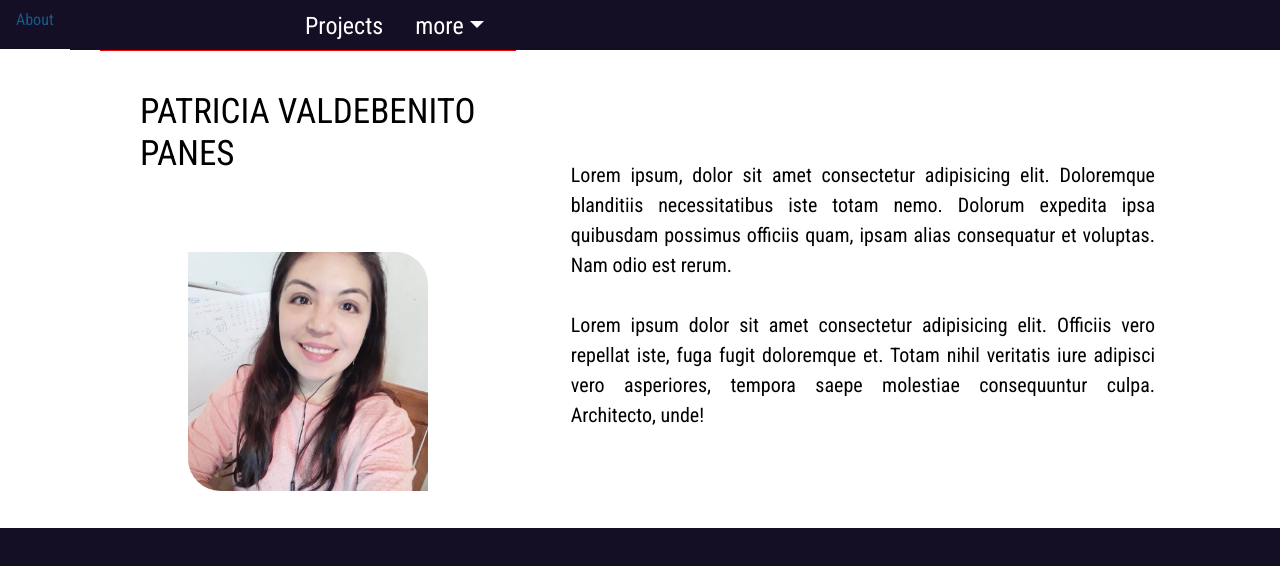
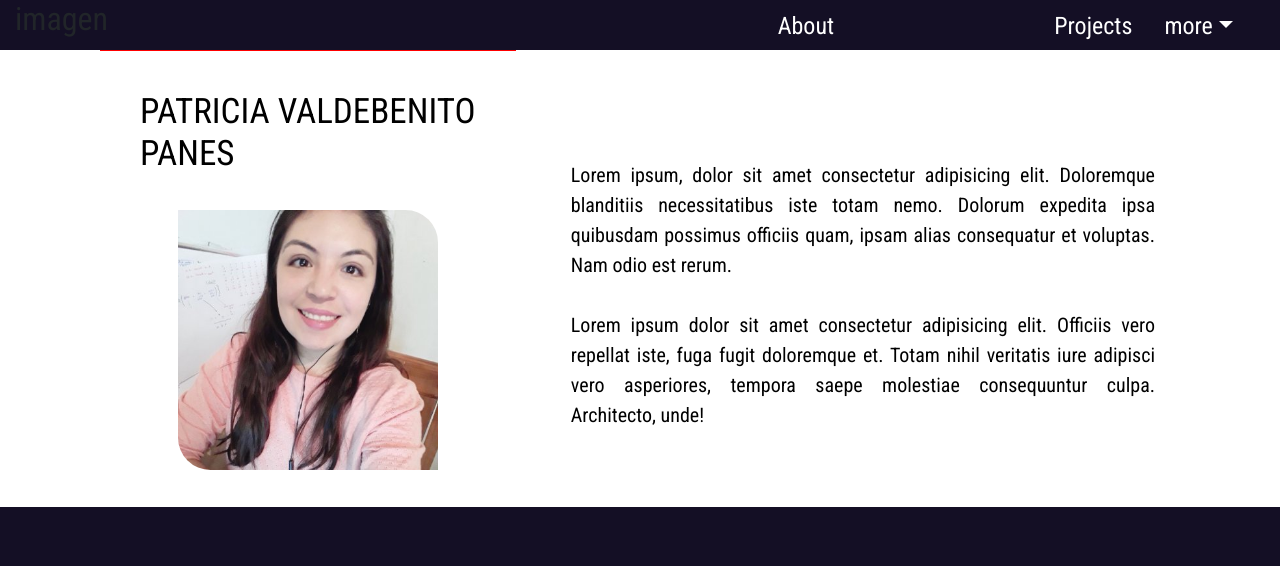
Before and after one commit to Patriciavaldebenito/portafolio4, an Angular app: page /about in a window 1280 px wide. Shown: the top 566 px of the page. Built offline with nearby package versions, Linux system fonts and the light colour scheme; what angular-bootstrap-md would draw is missing.

Commit message:
correccion de margenes en componente menu -html , uso de class bootstrap mx-0

```diff
--- a/src/app/about/about.component.css
+++ b/src/app/about/about.component.css
@@ -10,9 +10,16 @@ p{
 }
 
 
+.container-left-about{
+ display: flex;
+ flex-direction: column;
+
+}
+
 .container-img-about{
-display: flex;
-flex-direction: column;
+    margin: 0 auto;
+    width: 100%;
+    text-align: center;
 }
 
 .img-developer{
@@ -34,11 +41,11 @@ flex-direction: column;
 
 @media screen and (min-width: 768px){
    .img-developer{
-       width: 60%;
-       margin-top: 10%;
-       margin-left: 20%;
+       width: 65%;
+       margin-top: 0%;
+       margin-left: 0%;
    }
-   .container-img-about{
+   .container-left-about{
     padding: 0rem 0rem 0rem 5rem;
    }
    .description-about{
@@ -51,7 +58,7 @@ flex-direction: column;
 
 @media screen and (min-width: 992px){
 
-    .container-img-about,.description-about{
+    .container-left-about,.description-about{
        zoom: 1.25;
      }
 
--- a/src/app/about/about.component.html
+++ b/src/app/about/about.component.html
@@ -3,10 +3,16 @@
 background: #fff;">
 
     <div class="col-12 col-sm-12 col-md-6 col-lg-5 col-xl-5">
-       <div class="container-img-about">
+       <div class="container-left-about">
             <h3>PATRICIA VALDEBENITO PANES</h3>
-            <img src="../../assets/img/3EVErORx_400x400.jpg" alt="photograph patricia valdebenito developer" class="img-fluid img-developer" >
-        </div>
+
+              <div class="container-img-about">
+                <img src="../../assets/img/3EVErORx_400x400.jpg" alt="photograph patricia valdebenito developer" class="img-fluid img-developer" >
+
+              </div>
+
+
+     </div>
     </div>
 
     <div class="col-12 col-sm-12 col-md-6 col-lg-7 col-xl-7 description-about">
--- a/src/app/home/home.component.css
+++ b/src/app/home/home.component.css
@@ -12,6 +12,7 @@ main{
   border-radius: 30px 30px 0px 0px;
 }
 
+
 /*general *//*especifico */
   /*1*/
     .presentation-section{
@@ -19,7 +20,7 @@ main{
       top: 0%;
       left: 40%;
       background: #191945a3;
-      border: 2.5px solid #6ff3fa;
+      border: 1.5px solid #6ff3fa;
      /* background: linear-gradient(-45deg, #ee7752, #e73c7e, #23a6d5, #23d5ab);*/ /*background-size: 400% 400%;*/  /* animation: gradient 20s ease infinite;*/
       border-radius: 1em;
     }
@@ -252,6 +253,8 @@ main{
 
     }
 
+
+
     @media screen and (min-width: 768px) and (max-width: 991px)  {
       .presentation-section{
         padding: 0.5em 3em;
--- a/src/app/menu/menu.component.css
+++ b/src/app/menu/menu.component.css
@@ -22,7 +22,9 @@ ul.nav.ul-more-option{
     margin-right: 1em;
 }
 
-
+.container-logo-home{
+  display:none;
+}
 
 
 nav a.nav-link:hover{
@@ -54,6 +56,13 @@ nav a.nav-link:hover{
   }
   }
 
+  @media (min-width:992px){
+    .container-logo-home{
+      display:block;
+    }
+  }
+
+
   @media screen and (min-width: 800px) and (max-width: 1199px)  {
     nav{
       height: 50px;
--- a/src/app/menu/menu.component.html
+++ b/src/app/menu/menu.component.html
@@ -1,9 +1,13 @@
 <!doctype html>
 
 <header style="max-width:100%;">
-  <div class="row">
-    <div class="col-md-0 col-lg-7 col-xl-7" style="display: none;">imagen</div>
-    <div class="col-sm-12 col-md-12 col-lg-5 col-xl-5">
+  <div class="row mx-0">
+
+    <div class="col-lg-7 col-xl-7 container-logo-home">
+      <h2>imagen</h2>
+    </div>
+
+    <div class="col-xs-12 col-sm-12 col-md-12 col-lg-5 col-xl-5">
       <nav class="nav-style">
         <!--
           1 ancla
```
Also changed, not shown: src/assets/img-license/a.png (added), src/assets/img-license/fondoLi.jpg (added).
